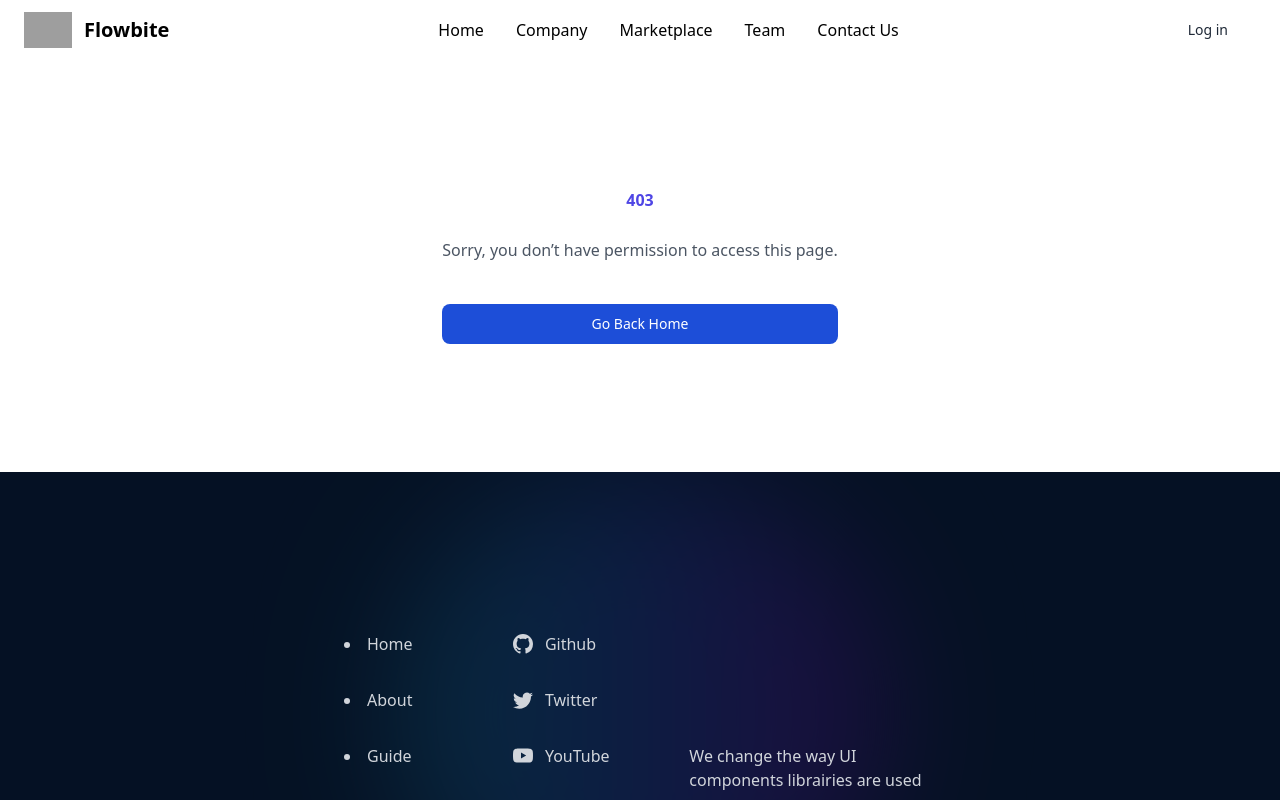
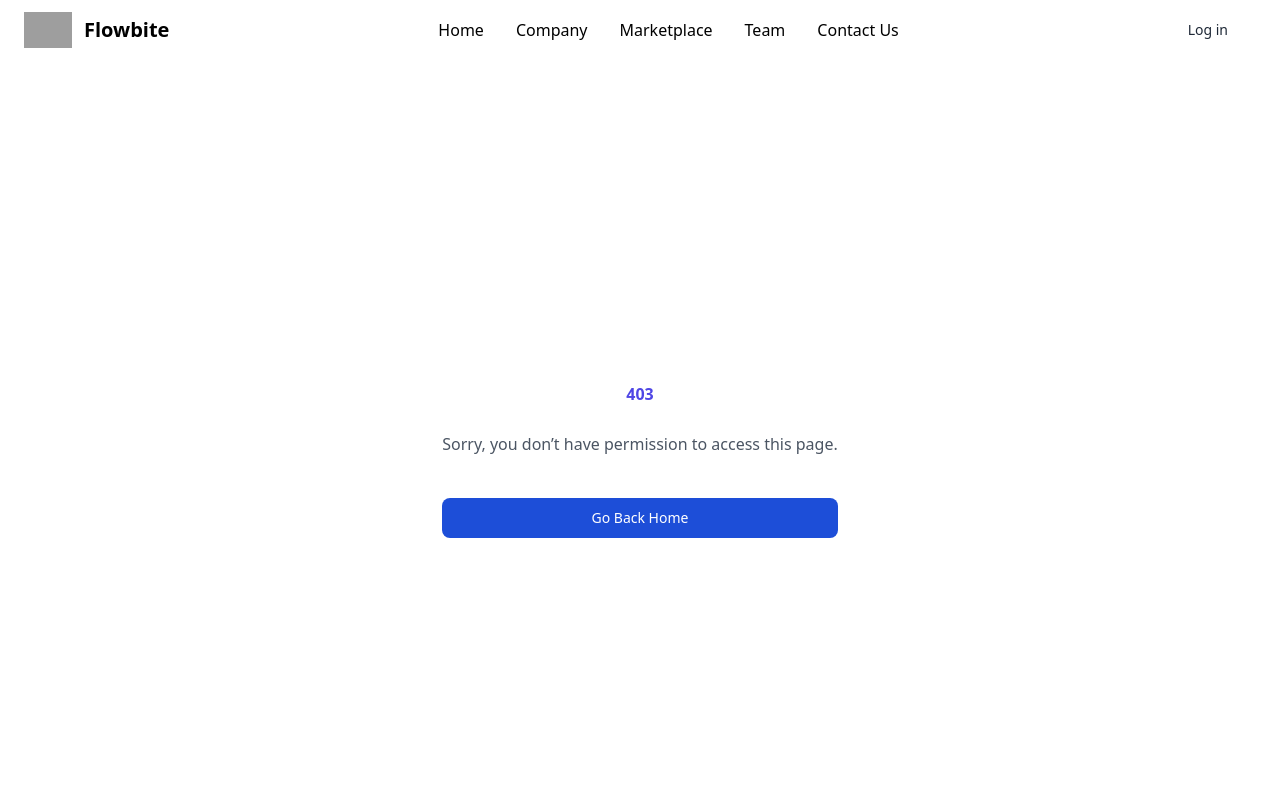
Before and after one commit to darshan-balar2400/backend_oddo, a React (Vite) app in the folder frontend/: page /forbidden in a window 1280 px wide. Shown: the top 800 px of the page. Built offline with nearby package versions, Linux system fonts and the light colour scheme; grey boxes are pictures that could not be loaded.

Commit message:
fixed scrolling issue

```diff
--- a/frontend/src/screens/Homescreen.jsx
+++ b/frontend/src/screens/Homescreen.jsx
@@ -6,7 +6,7 @@ import Popular from "../global/components/Popular";
 
 const Homescreen = () => {
   return (
-    <div>
+    <div className="h-auto">
       <Sliders />
       <Arrival />
       <Popular />
--- a/frontend/src/screens/Mainwrapper.jsx
+++ b/frontend/src/screens/Mainwrapper.jsx
@@ -9,7 +9,8 @@ import Footer from "../global/components/footer";
 const MainWrapper = () => {
     const progress = useSelector(state => state.topLoadingBarReducer.progress);
 
-    return <div className="fixed w-[100dvw] h-[100dvh]">
+    return <div className="w-[100dvw] h-[100dvh] relative">
+        <div className="fixed w-full h-full">
             <Alertdialog />
 
             <ToastContainer />
@@ -18,8 +19,9 @@ const MainWrapper = () => {
                 color='#1d4ed8'
                 progress={progress}
             />
+        </div>
 
-        <div className="w-full h-full flex flex-col">
+        <div className="w-full flex flex-col overflow-y-auto top-0">
             <Header />
             <Outlet />
             <Footer />
```
Also changed, not shown: 1 other file (tests, documents, lock files or other folders). Lines whose indentation alone changed are shown as unchanged.
